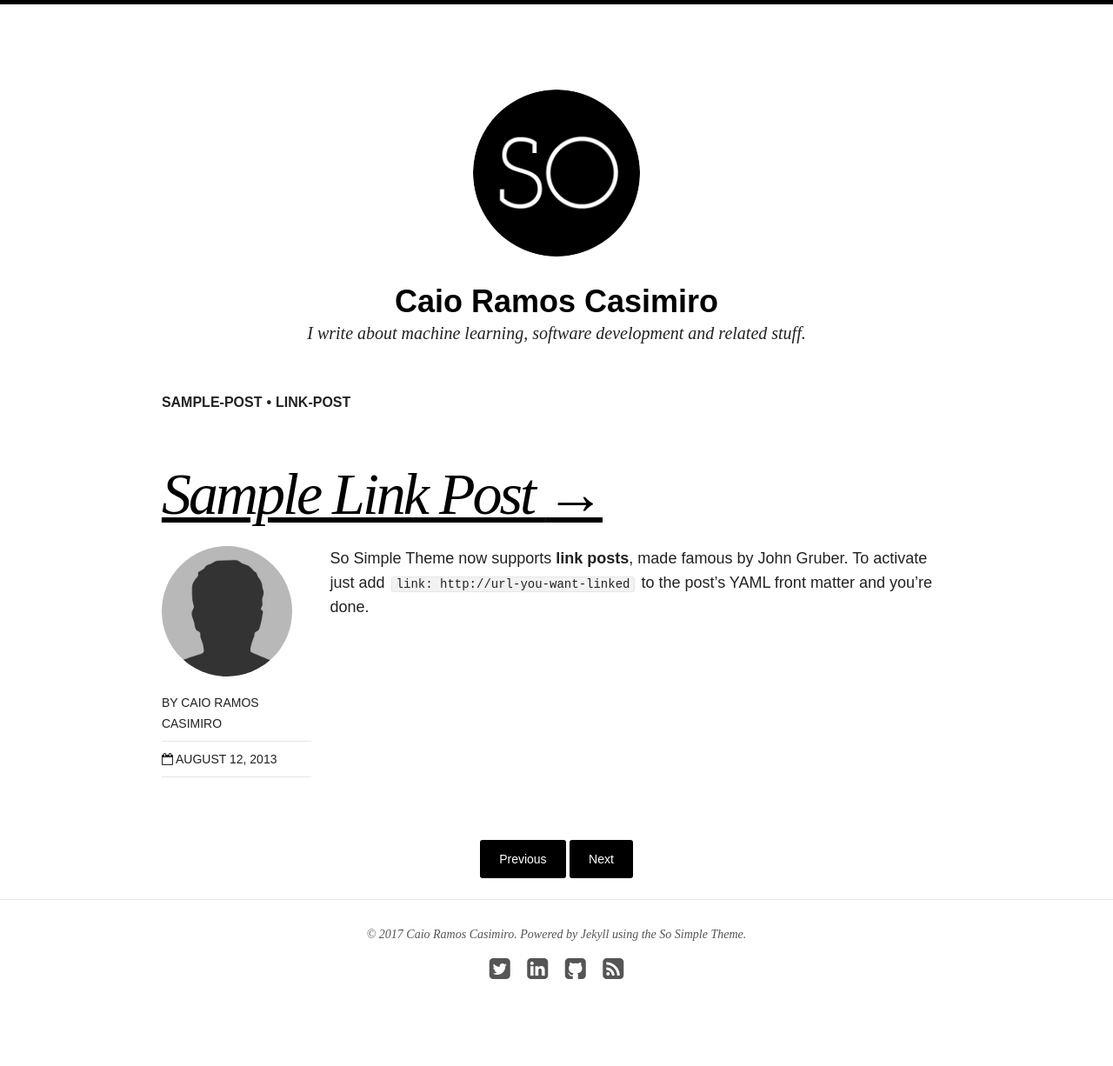
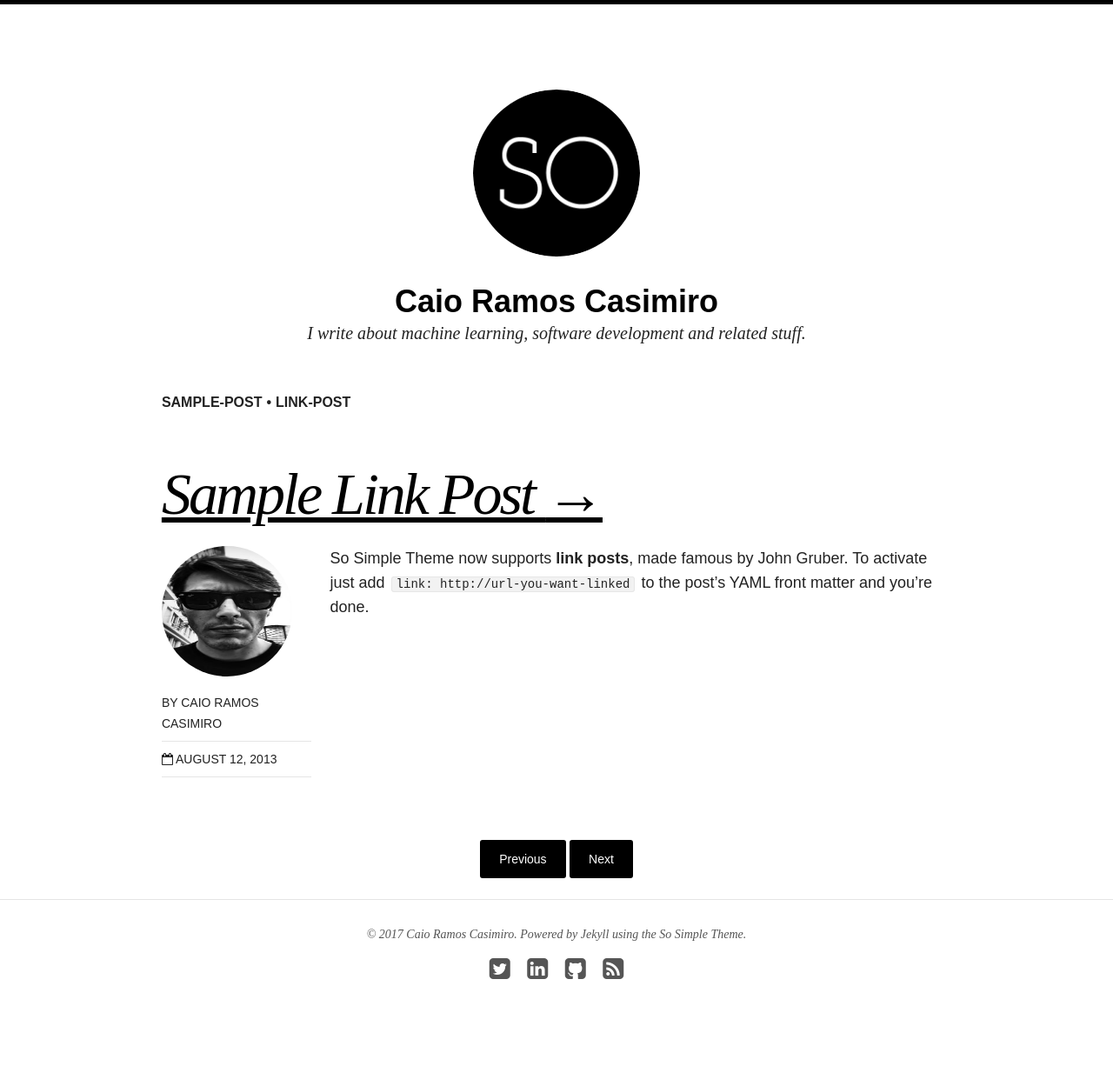
Before and after one commit to casimiro/casimiro.github.io, a Jekyll site: the page built from _posts/articles/2013-08-12-sample-link-post.md, in a window 1280 px wide. Shown: the whole page at 87% size. Built offline with Jekyll 4.4.1, drawn with Linux system fonts in a browser that asks for light colours; nearby versions of some CDN libraries.

Commit message:
Setup profile pic

```diff
--- a/_config.yml
+++ b/_config.yml
@@ -37,7 +37,7 @@ exclude: ["lib", "config.rb", "Capfile", "config", "log", "Rakefile", "Rakefile.
 # Site owner
 owner:
   name: Caio Ramos Casimiro
-  avatar: bio-photo.jpg
+  avatar: profile-pic.jpeg
   email: caiorcasimiro@gmail.com
   disqus-shortname:
   twitter: caiorcasimiro
```
Also changed, not shown: images/profile-pic.jpeg (added).
